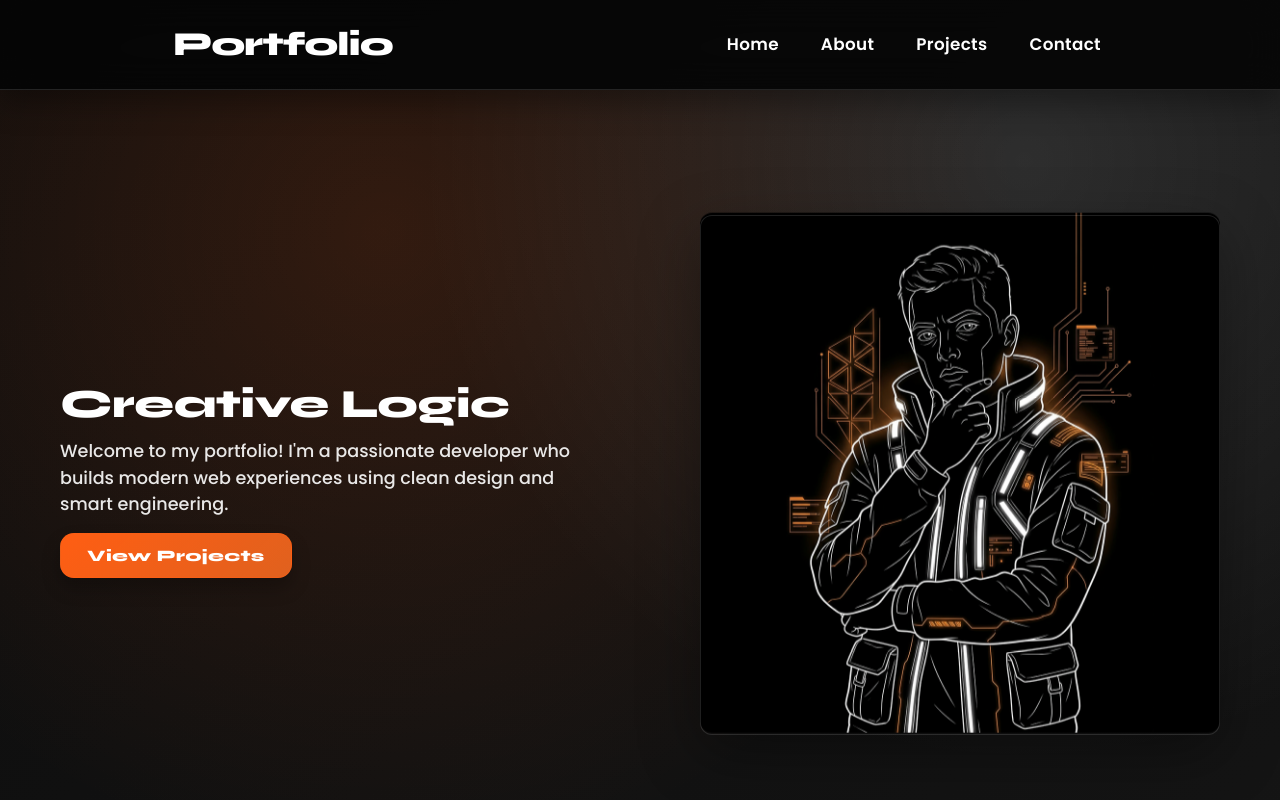
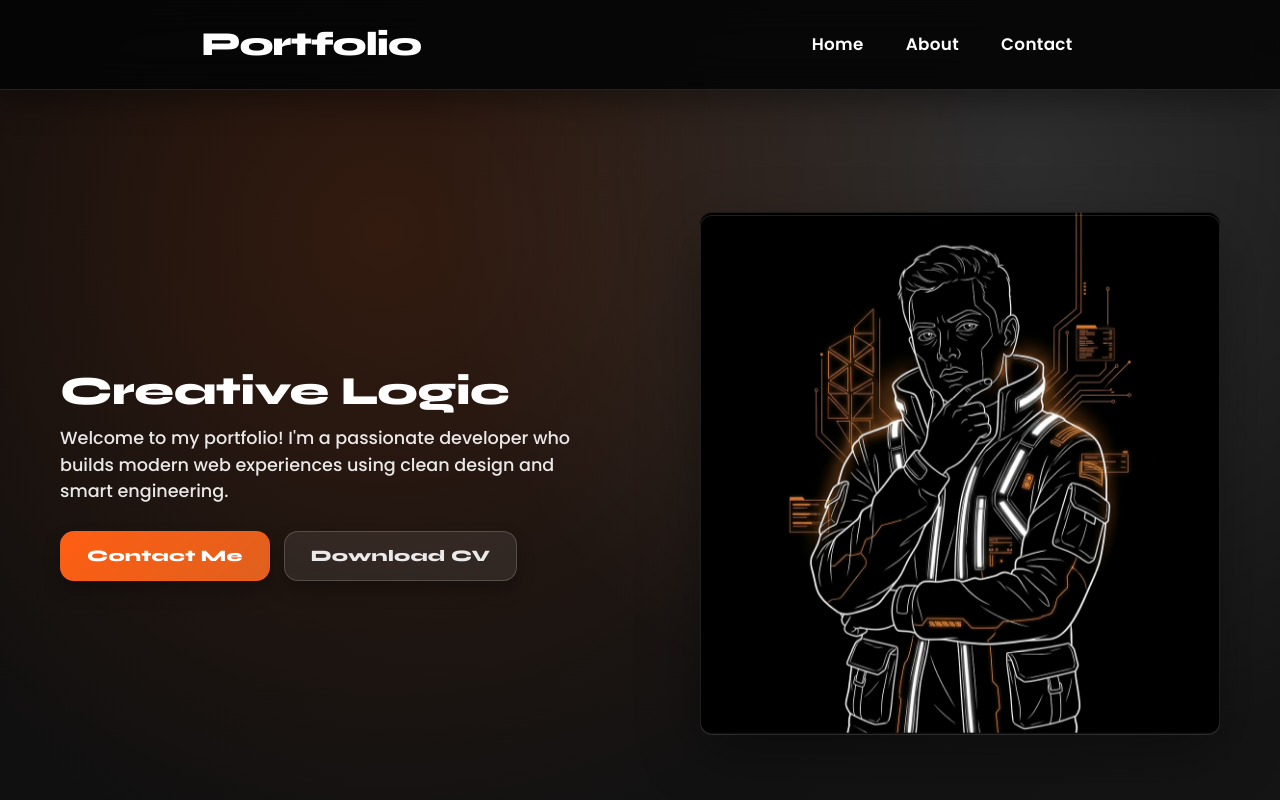
Before and after one commit to Ashir-Hasnain/Portfolio, a plain HTML site: page index.html in a window 1280 px wide. Shown: the top 800 px of the page. Drawn offline with Linux system fonts and the light colour scheme.

Commit message:
update HTML

```diff
--- a/index.html
+++ b/index.html
@@ -26,13 +26,12 @@
     <header>
         <nav class="navbar">
             <a class="logo" href="#home">Portfolio</a>
-            <button class="nav-toggle" aria-label="Toggle navigation">
+            <button class="nav-toggle" aria-label="Toggle navigation" aria-expanded="false">
                 <span class="hamburger"></span>
             </button>
             <ul class="nav-links">
                 <li><a href="#home">Home</a></li>
                 <li><a href="#about">About</a></li>
-                <li><a href="#projects">Projects</a></li>
                 <li><a href="#contact">Contact</a></li>
             </ul>
         </nav>
@@ -44,7 +43,10 @@
                 <h1>Creative Logic</h1>
                 <p>Welcome to my portfolio! I'm a passionate developer who builds modern web experiences using clean
                     design and smart engineering.</p>
-                <a href="#projects" class="btn">View Projects</a>
+                <div class="hero-buttons">
+                    <a href="#contact" class="btn">Contact Me</a>
+                    <a href="assets/Ashir-Hasnain-CV.pdf" class="btn btn--secondary" download>Download CV</a>
+                </div>
             </div>
             <div class="hero-image">
                 <img class="floating" src="assets/hero-image.png" alt="Illustration of a developer at work">
@@ -114,7 +116,6 @@
             </div>
         </section>
 
-
         <section id="contact" class="section contact reveal" data-delay="0.1">
             <div class="container">
                 <h2 class="accent-text">Contact</h2>
```
